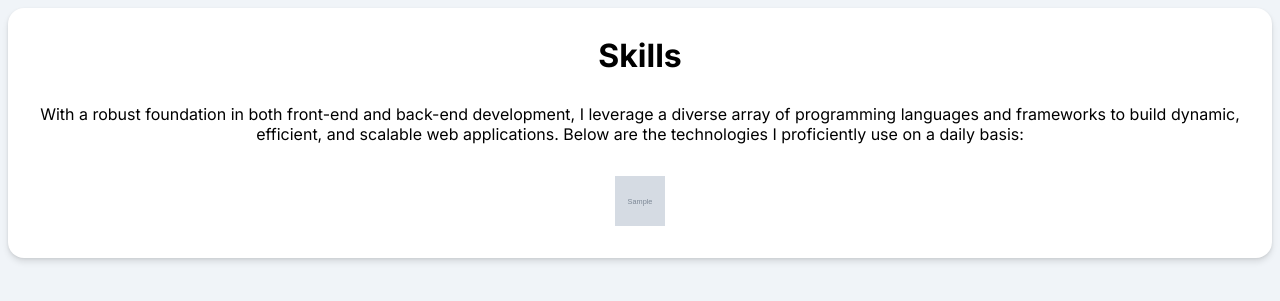
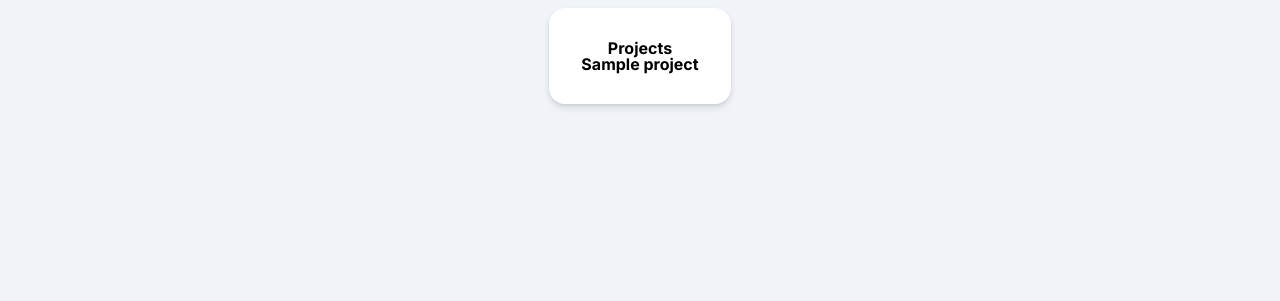
Before and after one commit to jakegodsall/portfolio_site, a Django app: page / in a window 1280 px wide. Shown: the part 89-390 px from the top of the page. Run offline with Django 5.2, Linux system fonts and the light colour scheme; tables that the repository leaves empty hold one stand-in row (values such as "Sample post"); grey boxes marked "Sample" are stand-in pictures.

Commit message:
added templates for project section of the page

```diff
--- a/portfolio_site/portfolio/management/commands/load_project_data.py
+++ b/portfolio_site/portfolio/management/commands/load_project_data.py
@@ -6,6 +6,7 @@ from django.utils.dateparse import parse_date, parse_datetime
 from django.db import connection
 
 from portfolio.models import Project, Skill
+
 
 class Command(BaseCommand):
     help = 'Load initial data into the Project table from a JSON file'
--- a/portfolio_site/portfolio/templates/portfolio/index.html
+++ b/portfolio_site/portfolio/templates/portfolio/index.html
@@ -13,7 +13,8 @@
     {% include "portfolio/partials/header.html" %}
     <main class="container">
 <!--        {% include "portfolio/partials/hero.html" %}-->
-    {% include "portfolio/partials/skill-section.html" %}
+<!--    {% include "portfolio/partials/skill-section.html" %}-->
+        {% include "portfolio/partials/project-section.html" %}
     </main>
 <!--    {% include "portfolio/partials/footer.html" %}-->
 <script src="{% static 'portfolio/js/script.js' %}"></script>
--- /dev/null
+++ b/portfolio_site/portfolio/templates/portfolio/partials/project-section.html
@@ -0,0 +1,9 @@
+<section class="skills-section box-shadow">
+    <h1>Projects</h1>
+
+    {% for project in projects %}
+    <div>
+        {% include "portfolio/partials/project.html" with project=project %}
+    </div>
+    {% endfor %}
+</section>
--- /dev/null
+++ b/portfolio_site/portfolio/templates/portfolio/partials/project.html
@@ -0,0 +1 @@
+<h1>{{ project.name }}</h1>
--- a/portfolio_site/portfolio/templates/portfolio/partials/skill-section.html
+++ b/portfolio_site/portfolio/templates/portfolio/partials/skill-section.html
@@ -1,5 +1,3 @@
-
-
 <section class="skills-section box-shadow">
     <h2 class="skills-section_title">Skills</h2>
     <p class="skills-section_description">With a robust foundation in both front-end and back-end development, I leverage a diverse array of programming languages and frameworks to build dynamic, efficient, and scalable web applications. Below are the technologies I proficiently use on a daily basis:</p>
--- a/portfolio_site/portfolio/views.py
+++ b/portfolio_site/portfolio/views.py
@@ -17,6 +17,6 @@ def portfolio(request):
 
     # Render the portfolio page with projects, skills, and the contact form
     return render(request, 'portfolio/index.html', {
+        'skills': skills,
         'projects': projects,
-        'skills': skills,
     })
```
